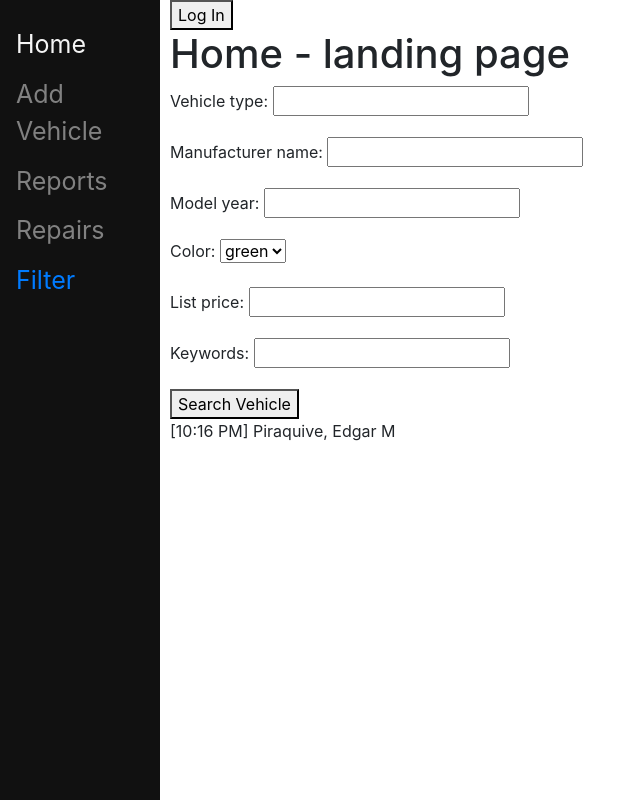
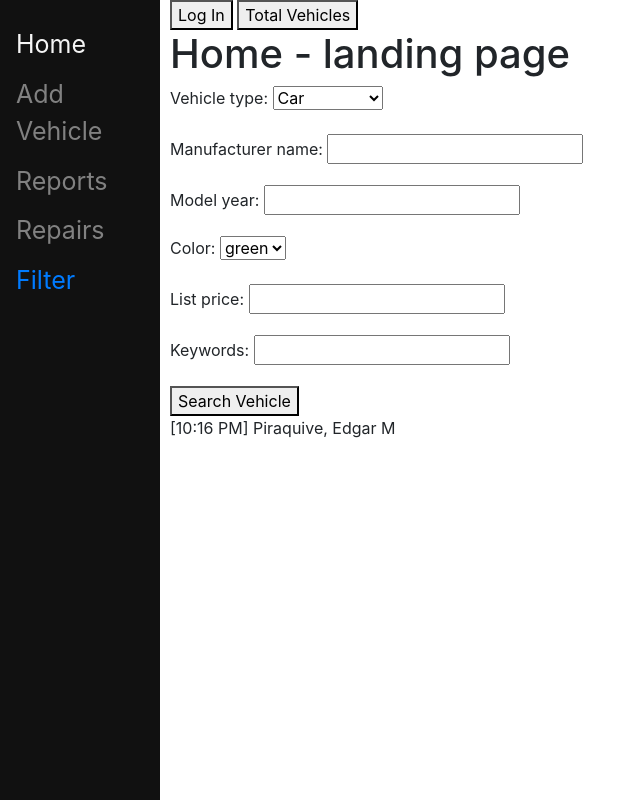
Before and after one commit to dennismdan/car_dealership_database_proj, a Django app: page / in a window 1280 px wide. Shown: the whole page, without its empty margins (0-640 px from the left). Run offline with Django 3.2, Linux system fonts and the light colour scheme; some libraries are stand-ins or nearby versions.

Commit message:
Total vehicles available update

```diff
--- a/Phase_3/Jaunty2/mainlanding/forms.py
+++ b/Phase_3/Jaunty2/mainlanding/forms.py
@@ -24,8 +24,9 @@ class QueryVehicleForm(forms.Form):
    '''
 
    color_choices = ((1,"green"),(2,"blue"),(3,"black"),(4,"white"))
+   vehicle_choices = ((1, "Car"), (2, "Truck"), (3, "VanMinivan"), (4, "SUV"), (5, "Convertible"))
 
-   vehicle_type = forms.CharField()
+   vehicle_type = forms.ChoiceField(choices=vehicle_choices)
    manufacturer_name = forms.CharField()
    model_year = forms.DateField()
    color = forms.ChoiceField(choices=color_choices)
--- a/Phase_3/Jaunty2/mainlanding/templates/mainlanding/home.html
+++ b/Phase_3/Jaunty2/mainlanding/templates/mainlanding/home.html
@@ -28,6 +28,7 @@
 
 {% block content %}
 <button type="submit" onclick="location.href='{% url 'login' %}'" name='login'>Log In</button>
+<button type="submit" onclick="location.href='{% url 'total_vehicles_available' %}'" name='Total Vehicles'>Total Vehicles</button>
 <h1> Home - landing page</h1>
 
 <form name = "search_vehicle_form" action = "{% url 'home' %}" method = "POST" novalidate>{% csrf_token %}
--- a/Phase_3/Jaunty2/mainlanding/urls.py
+++ b/Phase_3/Jaunty2/mainlanding/urls.py
@@ -14,6 +14,7 @@ urlpatterns = [
     path('lookup_customer/', views.lookup_customer, name="lookup_customer"),
     path('filter_vehicles/', views.filter_vehicles, name="filter_vehicles"),
     path('add_customer/', views.add_customer, name="add_customer"),
+    path('total_vehicles_available/', views.total_vehicles_available, name="total_vehicles_available"),
 
 
 ]
--- a/Phase_3/Jaunty2/mainlanding/views.py
+++ b/Phase_3/Jaunty2/mainlanding/views.py
@@ -78,6 +78,11 @@ def filter_vehicles(request):
     form = FilterBy()
     return render(request, 'mainlanding/filter.html',{'form': form})
 
+
+def total_vehicles_available(request):
+    return render(request, 'mainlanding/home.html')
+
+
 def lookup_customer(request):
     view_inventory = False
     data = []
@@ -108,7 +113,6 @@ def add_customer(request):
 
 def loggedin(request):
     username = "username"
-
     print()
 
     if request.method == "POST":
```
